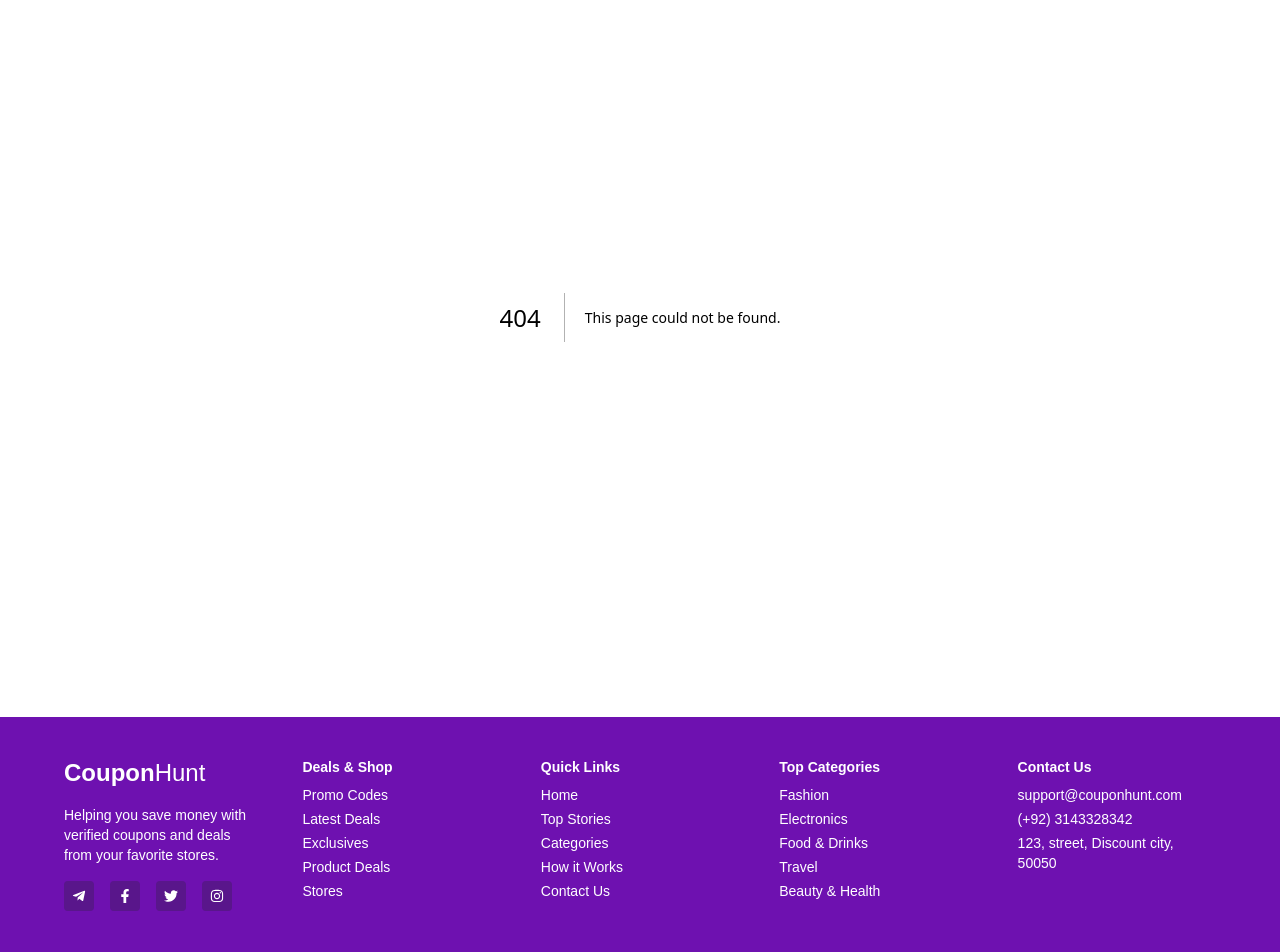
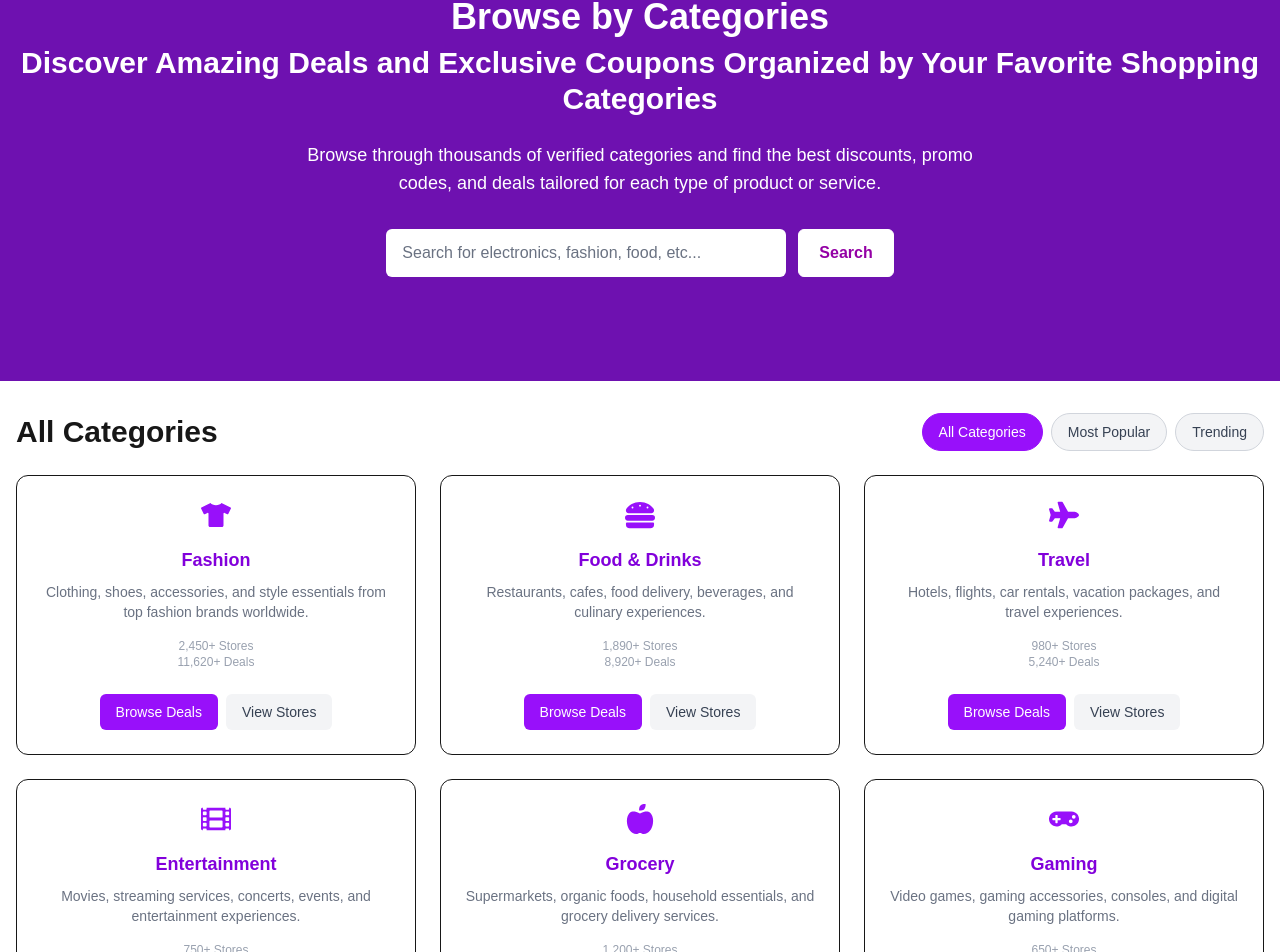
Before and after one commit to umairmughal2204/ITS_Coupons, a Next.js app: page /categories in a window 1280 px wide. Before the commit this address had no page. Shown: the part 229-1181 px from the top of the page. Built offline with nearby package versions, Linux system fonts and the light colour scheme.

Commit message:
implemented categories page with its components

```diff
--- /dev/null
+++ b/src/app/categories/page.js
@@ -0,0 +1,11 @@
+import CategoriesSearch from "../../components/categories/CategoriesSearch";
+import Categories from "@/components/categories/Categories";
+
+export default function CategoriesPage() {
+  return (
+    <main className="p-0 m-0">
+      <CategoriesSearch />
+      <Categories/>
+    </main>
+  );
+}
--- /dev/null
+++ b/src/components/categories/Categories.js
@@ -0,0 +1,153 @@
+'use client'; // Only needed if using Next.js App Router
+
+import React, { useState } from 'react';
+import {
+  FaTshirt,
+  FaHamburger,
+  FaPlane,
+  FaFilm,
+  FaAppleAlt,
+  FaGamepad,
+  FaStore,
+  FaHeartbeat,
+} from 'react-icons/fa';
+
+const categories = [
+  {
+    icon: FaTshirt,
+    title: 'Fashion',
+    description: 'Clothing, shoes, accessories, and style essentials from top fashion brands worldwide.',
+    stores: '2,450+',
+    deals: '11,620+',
+    tags: ['all', 'popular'],
+  },
+  {
+    icon: FaHamburger,
+    title: 'Food & Drinks',
+    description: 'Restaurants, cafes, food delivery, beverages, and culinary experiences.',
+    stores: '1,890+',
+    deals: '8,920+',
+    tags: ['all', 'popular'],
+  },
+  {
+    icon: FaPlane,
+    title: 'Travel',
+    description: 'Hotels, flights, car rentals, vacation packages, and travel experiences.',
+    stores: '980+',
+    deals: '5,240+',
+    tags: ['all', 'trending'],
+  },
+  {
+    icon: FaFilm,
+    title: 'Entertainment',
+    description: 'Movies, streaming services, concerts, events, and entertainment experiences.',
+    stores: '750+',
+    deals: '3,890+',
+    tags: ['all'],
+  },
+  {
+    icon: FaAppleAlt,
+    title: 'Grocery',
+    description: 'Supermarkets, organic foods, household essentials, and grocery delivery services.',
+    stores: '1,200+',
+    deals: '6,750+',
+    tags: ['all'],
+  },
+  {
+    icon: FaGamepad,
+    title: 'Gaming',
+    description: 'Video games, gaming accessories, consoles, and digital gaming platforms.',
+    stores: '650+',
+    deals: '4,320+',
+    tags: ['all', 'trending'],
+  },
+  {
+    icon: FaStore,
+    title: 'Shopping',
+    description: 'General retail, department stores, online marketplaces, and specialty shops.',
+    stores: '3,100+',
+    deals: '18,450+',
+    tags: ['all', 'popular'],
+  },
+  {
+    icon: FaHeartbeat,
+    title: 'Health & Beauty',
+    description: 'Skincare, cosmetics, wellness products, and health supplements.',
+    stores: '1,450+',
+    deals: '9,680+',
+    tags: ['all'],
+  },
+];
+
+const filterOptions = [
+  { label: 'All Categories', value: 'all' },
+  { label: 'Most Popular', value: 'popular' },
+  { label: 'Trending', value: 'trending' },
+];
+
+const Categories = () => {
+  const [activeFilter, setActiveFilter] = useState('all');
+
+  const filteredCategories = categories.filter((cat) =>
+    cat.tags.includes(activeFilter)
+  );
+
+  return (
+    <div className="max-w-7xl mx-auto px-4 py-8">
+      {/* Header with filters */}
+      <div className="flex justify-between items-center mb-6 flex-wrap gap-4">
+        <h1 className="text-3xl font-bold">All Categories</h1>
+        <div className="flex gap-2">
+          {filterOptions.map((filter) => (
+            <button
+              key={filter.value}
+              onClick={() => setActiveFilter(filter.value)}
+              className={`px-4 py-2 rounded-full text-sm font-medium border transition ${
+                activeFilter === filter.value
+                  ? 'bg-purple-600 text-white border-purple-600'
+                  : 'bg-gray-100 text-gray-700 hover:bg-gray-200 border-gray-300'
+              }`}
+            >
+              {filter.label}
+            </button>
+          ))}
+        </div>
+      </div>
+
+      {/* Category cards */}
+      <div className="grid grid-cols-1 sm:grid-cols-2 lg:grid-cols-3 xl:grid-cols-3 gap-6">
+        {filteredCategories.map((category, idx) => {
+          const Icon = category.icon;
+          return (
+            <div
+              key={idx}
+              className="border rounded-xl p-6 hover:shadow-md transition-all flex flex-col justify-between h-full"
+            >
+              <div className="flex flex-col items-center text-center">
+                <Icon className="text-purple-600 text-3xl mb-4" />
+                <h3 className="text-lg font-semibold text-purple-700 mb-2">
+                  {category.title}
+                </h3>
+                <p className="text-sm text-gray-500">{category.description}</p>
+                <div className="mt-4 text-xs text-gray-400">
+                  <p>{category.stores} Stores</p>
+                  <p>{category.deals} Deals</p>
+                </div>
+              </div>
+              <div className="mt-6 flex gap-2 justify-center">
+                <button className="bg-purple-600 text-white px-4 py-2 rounded-md text-sm hover:bg-purple-700">
+                  Browse Deals
+                </button>
+                <button className="bg-gray-100 text-gray-700 px-4 py-2 rounded-md text-sm hover:bg-gray-200">
+                  View Stores
+                </button>
+              </div>
+            </div>
+          );
+        })}
+      </div>
+    </div>
+  );
+};
+
+export default Categories;
--- /dev/null
+++ b/src/components/categories/CategoriesSearch.js
@@ -0,0 +1,29 @@
+// components/CategoriesSearch.js
+
+export default function CategoriesSearch() {
+  return (
+    <section className="bg-purple-800 text-white py-20 px-4 text-center">
+      <h1 className="text-3xl md:text-4xl font-bold mb-2">
+        Browse by Categories
+      </h1>
+      <h2 className="text-2xl md:text-3xl font-bold mb-6">
+        Discover Amazing Deals and Exclusive Coupons Organized by Your Favorite Shopping Categories
+      </h2>
+
+      <p className="max-w-2xl mx-auto text-base md:text-lg mb-8">
+        Browse through thousands of verified categories and find the best discounts, promo codes, and deals tailored for each type of product or service.
+      </p>
+
+      <div className="flex flex-col md:flex-row justify-center items-center gap-3 max-w-xl mx-auto mb-6">
+        <input
+          type="text"
+          placeholder="Search for electronics, fashion, food, etc..."
+          className="bg-white w-full md:w-[400px] px-4 h-12 rounded-md text-black placeholder-gray-500 focus:outline-none"
+        />
+        <button className="bg-white text-[#9400A5] font-semibold px-5 h-12 rounded-md border border-white hover:bg-purple-100 transition">
+          Search
+        </button>
+      </div>
+    </section>
+  );
+}
```
